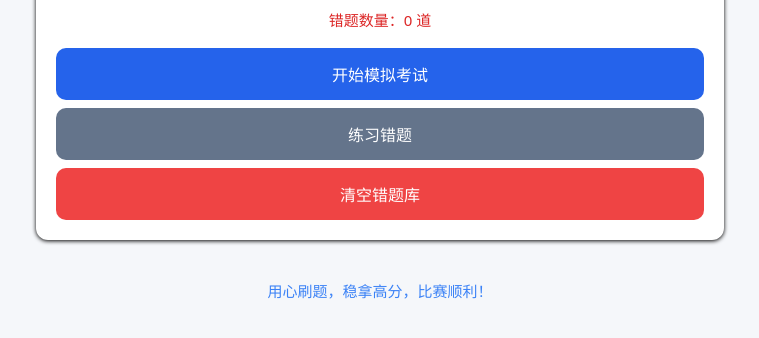
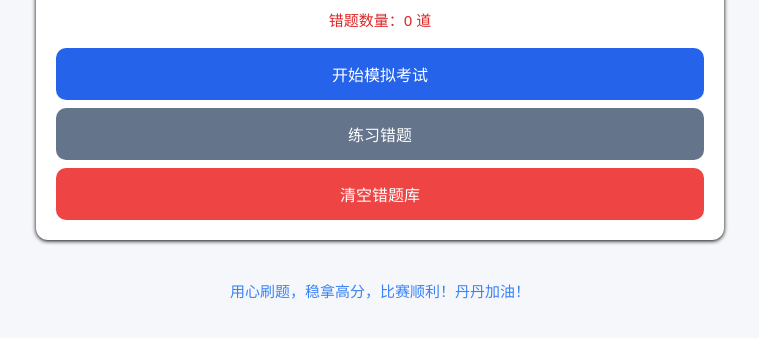
Before and after one commit to ybb12123/test, a plain HTML site: page index.html in a window 1280 px wide. Shown: the part 98-436 px from the top of the page, without its empty margins (260-1019 px from the left). Drawn offline with Linux system fonts and the light colour scheme.

Commit message:
Update index.html

```diff
--- a/index.html
+++ b/index.html
@@ -71,7 +71,7 @@
 </div>
 
 <!--页面底部鼓励文字 -->
-<div class="footer-tip">用心刷题，稳拿高分，比赛顺利！</div>
+<div class="footer-tip">用心刷题，稳拿高分，比赛顺利！丹丹加油！</div>
 
 <script>
 // ====================== 题库区 ======================
```
